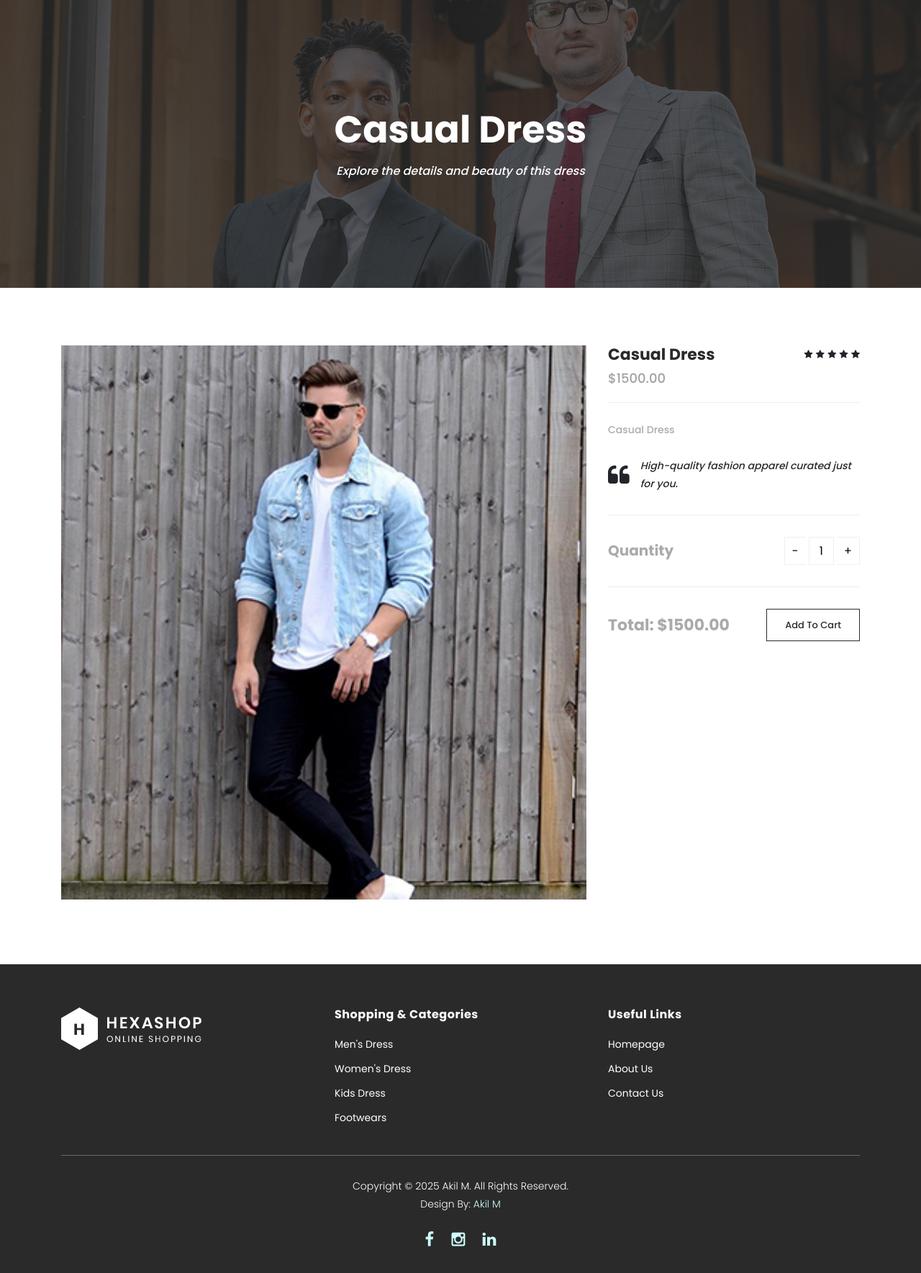
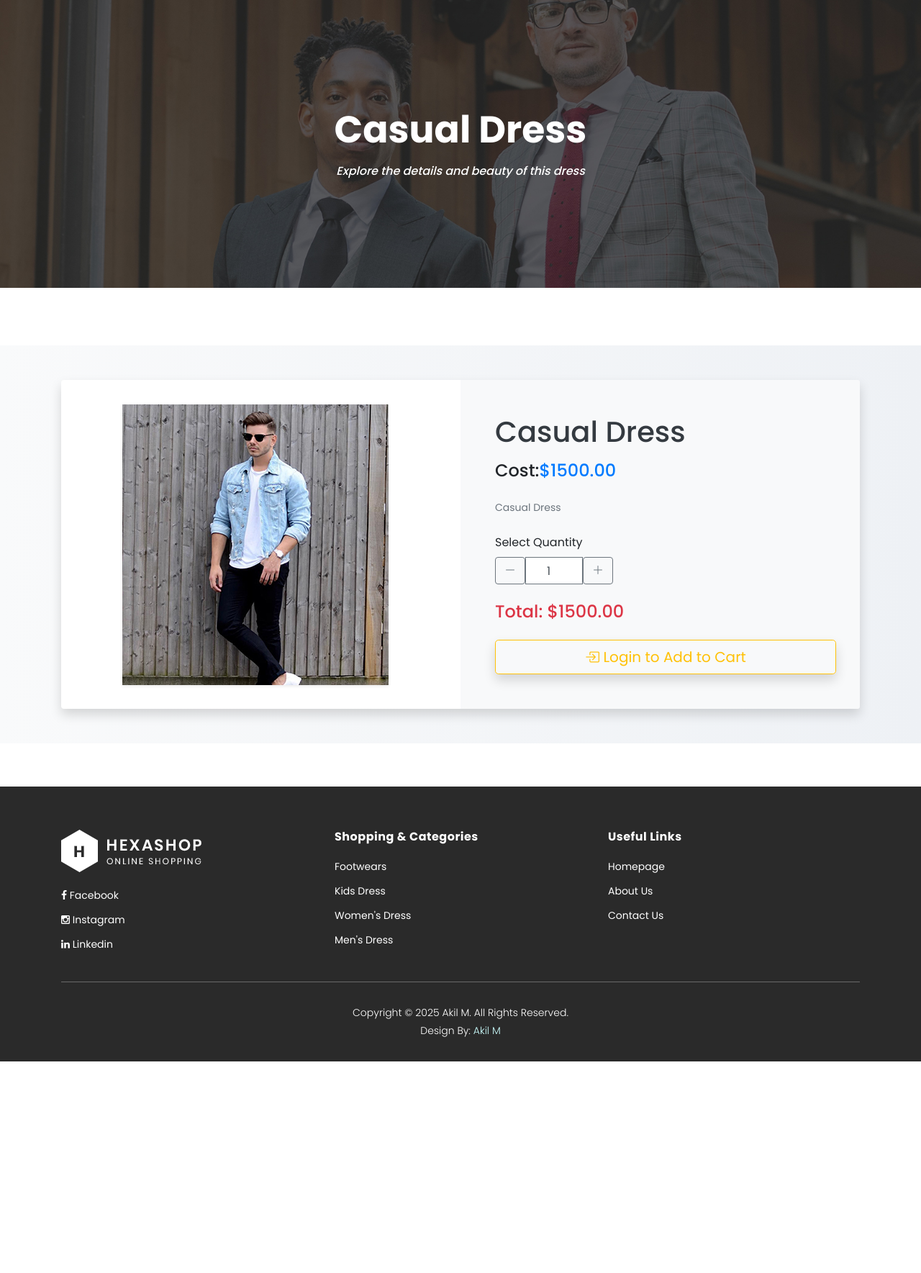
Before and after one commit to AkilM7/trendywear, a Django app: page /product/1/ in a window 1280 px wide. Shown: the part 161-1930 px from the top of the page at 72% size. After the commit the page ends 1636 px from the top, so only its background shows below. Run offline with Django 5.2, Linux system fonts and the light colour scheme; data comes from the database, SQL or seed files in the repository; both versions use the stored data as it was after the commit; some libraries are stand-ins or nearby versions.

Commit message:
jasminesharmie

```diff
--- a/store/context_processors.py
+++ b/store/context_processors.py
@@ -2,5 +2,5 @@ from .models import Category
 
 def categories_processor(request):
     return {
-        'categories': Category.objects.all()
+        'categories': Category.objects.order_by('-id')[:4]
     }
--- a/store/templates/partials/footer.html
+++ b/store/templates/partials/footer.html
@@ -13,9 +13,9 @@
                             <img src="{% static 'images/white-logo.png' %}" alt="hexashop ecommerce templatemo">
                         </div>
                         <ul>
-                            <li><a href="#"></a></li>
-                            <li><a href="#"></a></li>
-                            <li><a href="#"></a></li>
+                            <li><a href="#"><i class="fa fa-facebook"></i> Facebook</a></li>
+                            <li><a href="#"><i class="fa fa-instagram"></i> Instagram</a></li>
+                            <li><a href="#"><i class="fa fa-linkedin"></i> Linkedin</a></li>
                         </ul>
                     </div>
                 </div>
@@ -40,11 +40,7 @@
                         <p>Copyright © 2025 Akil M. All Rights Reserved.
 
                         <br>Design By: <a href="#" target="_parent" title="free css templates">Akil M</a>
-                        <ul>
-                            <li><a href="#"><i class="fa fa-facebook"></i></a></li>
-                            <li><a href="#"><i class="fa fa-instagram"></i></a></li>
-                            <li><a href="#"><i class="fa fa-linkedin"></i></a></li>
-                        </ul>
+
                     </div>
                 </div>
             </div>
--- a/store/templates/profile.html
+++ b/store/templates/profile.html
@@ -40,7 +40,10 @@
                                     </div>
                                 </div>
 
-                                <div class="card-footer text-center bg-light rounded-bottom-4">
+                                <div class="card-footer bg-light rounded-bottom-4">
+                                    <a href="#" class="btn btn-outline-success me-2">
+                                        <i class="bi bi-box-arrow-right"></i> Update Profile
+                                    </a>
                                     <a href="{% url 'logout' %}" class="btn btn-outline-danger me-2">
                                         <i class="bi bi-box-arrow-right"></i> Logout
                                     </a>
--- a/store/templates/single_product.html
+++ b/store/templates/single_product.html
@@ -1,16 +1,13 @@
+{% load static %}
 <!DOCTYPE html>
 <html lang="en">
-
 <head>
   <meta charset="utf-8">
-  <meta name="viewport" content="width=device-width, initial-scale=1, shrink-to-fit=no">
-  <meta name="description" content="">
-  <meta name="author" content="">
-  <link href="https://fonts.googleapis.com/css?family=Poppins:100,200,300,400,500,600,700,800,900&display=swap" rel="stylesheet">
-
+  <meta name="viewport" content="width=device-width, initial-scale=1">
   <title>{{ dress.name }} - Product Details</title>
-
-  {% load static %}
+  <link rel="stylesheet" href="https://cdn.jsdelivr.net/npm/bootstrap-icons@1.10.5/font/bootstrap-icons.css">
+  <link rel="stylesheet" href="{% static 'css/bootstrap.min.css' %}">
+  <link rel="stylesheet" href="{% static 'css/style.css' %}">
 </head>
 
 <body>
@@ -28,59 +25,160 @@
       </div>
     </div>
   </div>
+  <section class="section py-5" id="product" style="background: linear-gradient(to right, #f9fafb, #eef1f5);">
+    <div class="container">
+      <div class="card shadow border-0 rounded-4 overflow-hidden">
+        <div class="row g-0 align-items-center">
 
-  <section class="section" id="product">
-    <div class="container">
-      <div class="row">
-        <div class="col-lg-8">
-          <div class="left-images">
+          <!-- Left: Product Image -->
+          <div class="col-lg-6 d-flex justify-content-center p-4 bg-white">
             {% if dress.image %}
-              <img src="{{ dress.image.url }}" alt="{{ dress.name }}">
+              <img src="{{ dress.image.url }}" alt="{{ dress.name }}" class="img-fluid rounded-3 shadow-sm" style="max-height: 500px; object-fit: contain;">
             {% endif %}
           </div>
-        </div>
-        <div class="col-lg-4">
-          <div class="right-content">
-            <h4>{{ dress.name }}</h4>
-            <span class="price">${{ dress.price }}</span>
-            <ul class="stars">
-              <li><i class="fa fa-star"></i></li>
-              <li><i class="fa fa-star"></i></li>
-              <li><i class="fa fa-star"></i></li>
-              <li><i class="fa fa-star"></i></li>
-              <li><i class="fa fa-star"></i></li>
-            </ul>
-            <p>{{ dress.description }}</p>
-            <div class="quote">
-              <i class="fa fa-quote-left"></i>
-              <p>High-quality fashion apparel curated just for you.</p>
-            </div>
-            <div class="quantity-content">
-              <div class="left-content">
-                <h6>Quantity</h6>
+
+          <!-- Right: Product Details -->
+          <div class="col-lg-6 bg-light p-5">
+            <div class="product-details">
+              <h1 class="fw-bold text-dark mb-3">{{ dress.name }}</h1>
+
+              <div class="d-flex align-items-center mb-4">
+                <h4>Cost:<span class="text-primary fs-3 fw-semibold">$<span id="unit-price">{{ dress.price }}</span></span></h4>
               </div>
-              <div class="right-content">
-                <div class="quantity buttons_added">
-                  <input type="button" value="-" class="minus">
-                  <input type="number" step="1" min="1" name="quantity" value="1" title="Qty" class="input-text qty text">
-                  <input type="button" value="+" class="plus">
+
+              <p class="text-muted" style="line-height: 1.8;">{{ dress.description }}</p>
+
+              <div class="my-4">
+                <label for="quantity" class="form-label fw-semibold">Select Quantity</label>
+                <div class="input-group" style="max-width: 200px;">
+                  <button class="btn btn-outline-secondary minus" type="button">
+                    <i class="bi bi-dash-lg"></i>
+                  </button>
+                  <input type="number" id="quantity" name="quantity"
+                         class="form-control text-center border-secondary"
+                         value="1" min="1" style="max-width: 80px;">
+                  <button class="btn btn-outline-secondary plus" type="button">
+                    <i class="bi bi-plus-lg"></i>
+                  </button>
                 </div>
               </div>
-            </div>
-            <div class="total">
-              <h4>Total: ${{ dress.price }}</h4>
-              <div class="main-border-button">
-                <a href="#">Add To Cart</a>
-              </div>
+
+              <h4 class="text-danger mb-4">Total: $<span id="total-price">{{ dress.price }}</span></h4>
+
+              {% if user.is_authenticated %}
+                <button type="button" class="btn btn-lg btn-primary w-100 rounded-3 shadow" id="addToCartBtn">
+                  <i class="bi bi-cart-plus me-2"></i> Add to Cart
+                </button>
+              {% else %}
+                <a href="{% url 'login' %}?next={{ request.path }}" class="btn btn-lg btn-outline-warning w-100 rounded-3 shadow">
+                  <i class="bi bi-box-arrow-in-right me-2"></i> Login to Add to Cart
+                </a>
+              {% endif %}
             </div>
           </div>
+
         </div>
       </div>
     </div>
   </section>
 
+
+
+  <!-- Confirm Order Modal -->
+  <div class="modal fade" id="confirmModal" tabindex="-1" aria-labelledby="confirmModalLabel" aria-hidden="true">
+    <div class="modal-dialog">
+      <div class="modal-content text-center">
+        <div class="modal-header">
+          <h5 class="modal-title" id="confirmModalLabel">Confirm Order</h5>
+          <button type="button" class="close" data-dismiss="modal" aria-label="Close">
+            <span aria-hidden="true">&times;</span>
+        </button>        </div>
+        <div class="modal-body">
+          <img src="{{ dress.image.url }}" alt="{{ dress.name }}" class="img-fluid mb-3" style="max-height: 200px;">
+          <h5>{{ dress.name }}</h5>
+          <p>Quantity: <span id="modal-quantity">1</span></p>
+          <p>Total Price: $<span id="modal-total">{{ dress.price }}</span></p>
+        </div>
+        <div class="modal-footer justify-content-center">
+          <button type="button" id="confirmOrderBtn" class="btn btn-success">Confirm Order</button>
+        </div>
+      </div>
+    </div>
+  </div>
+
   {% include 'partials/footer.html' %}
+  <script src="{% static 'js/bootstrap.bundle.min.js' %}"></script>
+  <script>
+    document.addEventListener('DOMContentLoaded', () => {
+      const quantityInput = document.getElementById('quantity');
+      const plusBtn = document.querySelector('.plus');
+      const minusBtn = document.querySelector('.minus');
+      const unitPrice = parseFloat(document.getElementById('unit-price').textContent);
+      const totalPriceEl = document.getElementById('total-price');
+      const modalQuantity = document.getElementById('modal-quantity');
+      const modalTotal = document.getElementById('modal-total');
 
+      function updateTotal() {
+        const qty = Math.max(1, parseInt(quantityInput.value));
+        quantityInput.value = qty;
+        totalPriceEl.textContent = (unitPrice * qty).toFixed(2);
+      }
+
+      plusBtn.addEventListener('click', () => {
+        quantityInput.value = parseInt(quantityInput.value) + 1;
+        updateTotal();
+      });
+
+      minusBtn.addEventListener('click', () => {
+        if (parseInt(quantityInput.value) > 1) {
+          quantityInput.value = parseInt(quantityInput.value) - 1;
+          updateTotal();
+        }
+      });
+
+      quantityInput.addEventListener('input', updateTotal);
+
+      // Show Modal
+      document.getElementById('addToCartBtn')?.addEventListener('click', function () {
+        const qty = parseInt(quantityInput.value);
+        const total = (unitPrice * qty).toFixed(2);
+        modalQuantity.textContent = qty;
+        modalTotal.textContent = total;
+
+        const modal = new bootstrap.Modal(document.getElementById('confirmModal'));
+        modal.show();
+      });
+
+      // Confirm Order - AJAX to backend
+      document.getElementById('confirmOrderBtn').addEventListener('click', function () {
+        const qty = parseInt(quantityInput.value);
+        const total = (unitPrice * qty).toFixed(2);
+
+        fetch("{% url 'add_to_cart' %}", {
+          method: "POST",
+          headers: {
+            "Content-Type": "application/json",
+            "X-CSRFToken": "{{ csrf_token }}"
+          },
+          body: JSON.stringify({
+            product_name: "{{ dress.name }}",
+            price: unitPrice,
+            quantity: qty,
+            total_price: total,
+            image_url: "{{ dress.image.url }}"
+          })
+        })
+        .then(response => response.json())
+        .then(data => {
+          if (data.success) {
+            alert("Item added to cart!");
+            location.reload();
+          } else {
+            alert("Failed to add to cart.");
+          }
+        });
+      });
+    });
+  </script>
 </body>
-
 </html>
--- a/store/urls.py
+++ b/store/urls.py
@@ -9,7 +9,8 @@ urlpatterns = [
     path('contact/', views.contact, name='contact'),
     path('category/<int:category_id>/', views.category_detail, name='category_detail'),
     path('register/', views.register_view, name='register'),
-    path('login/', views.login_view, name='login'),
+    path('login/', views.login_view, name='login'),  # ✅ Your own login view
     path('logout/', views.logout_view, name='logout'),
     path('profile/', views.profile_view, name='profile'),
+    path('add-to-cart/', views.add_to_cart, name='add_to_cart'),
 ]
--- a/store/views.py
+++ b/store/views.py
@@ -5,6 +5,42 @@ from django.contrib.auth import authenticate, login, logout
 from django.contrib.auth.models import User
 from django.contrib import messages
 from django.contrib.auth.decorators import login_required
+import json
+from django.http import JsonResponse
+from .models import CartItem
+from django.core.files.base import ContentFile
+import requests
+from django.conf import settings
+from urllib.parse import urljoin
+
+@login_required(login_url='/login/')
+def add_to_cart(request):
+    if request.method == 'POST':
+        try:
+            data = json.loads(request.body)
+
+            product_name = data.get('product_name')
+            price = float(data.get('price'))
+            quantity = int(data.get('quantity'))
+            total_price = float(data.get('total_price'))
+            image_url = data.get('image_url')
+
+
+            cart_item = CartItem.objects.create(
+                user=request.user,
+                product_name=product_name,
+                product_image=image_url,  # Assuming you're saving path/URL
+                price=price,
+                quantity=quantity,
+                total_price=total_price,
+            )
+
+            return JsonResponse({'success': True, 'message': 'Item added to cart'})
+        except Exception as e:
+            return JsonResponse({'success': False, 'error': str(e)}, status=500)
+
+    return JsonResponse({'success': False, 'error': 'Invalid request method'}, status=400)
+
 
 @login_required
 def profile_view(request):
```
Also changed, not shown: store/admin.py (+7 -1 lines), store/models.py (+13 -0 lines), db.sqlite3, store/migrations/0003_cartitem.py (added).
